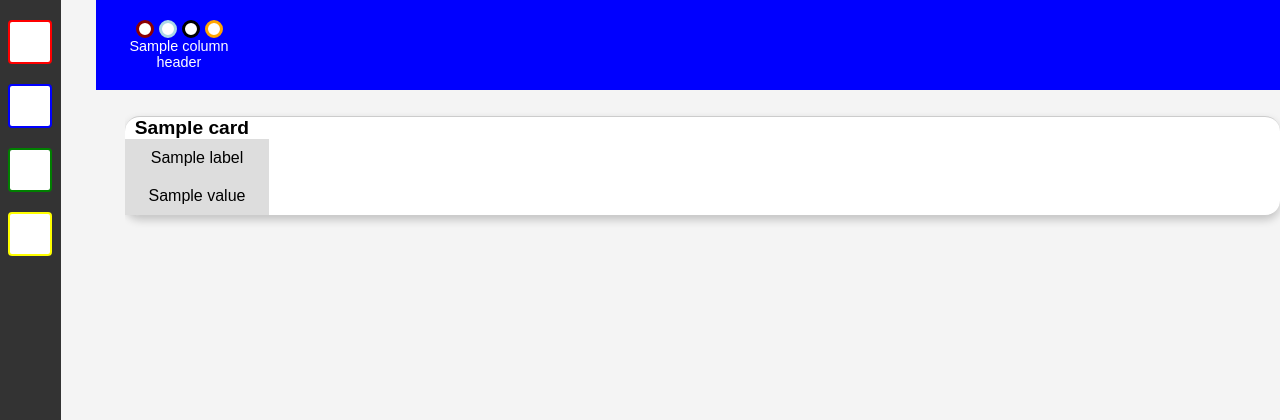
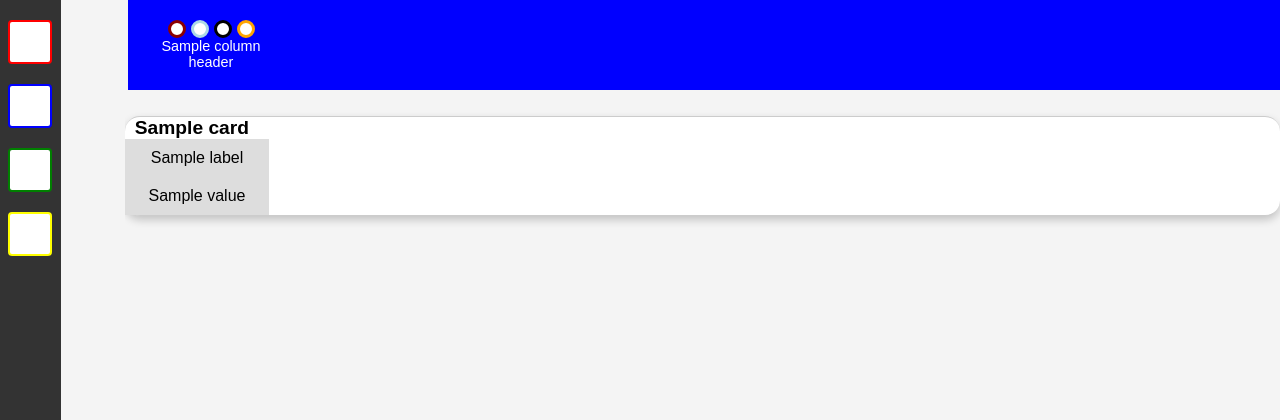
Before and after one commit to artificialname/boardgame, a Flask app: template templates/index.html in a window 1280 px wide. Shown: the top 420 px of the page. Run offline with Flask 3, Linux system fonts and the light colour scheme; the template is opened without the code that fills it: most values are stand-ins (such as "Sample title", 1, 10 or a date in 2020).

Commit message:
Update index.html

```diff
--- a/templates/index.html
+++ b/templates/index.html
@@ -45,7 +45,7 @@
         .header-container {
             position: fixed;
             top: 0;
-            left: 7.5%;
+            left: 10%;
             width: 95%;
             background: blue;
             color: white;
@@ -54,6 +54,7 @@
             justify-content: center;
             align-items: center;
             z-index: 1000;
+            border: none;
         }
 
         .header-grid {
@@ -110,6 +111,7 @@
             display: flex;
             flex-direction: column;
             align-items: center;
+            border: none;
         }
 
         /* CARD STYLES */
```
